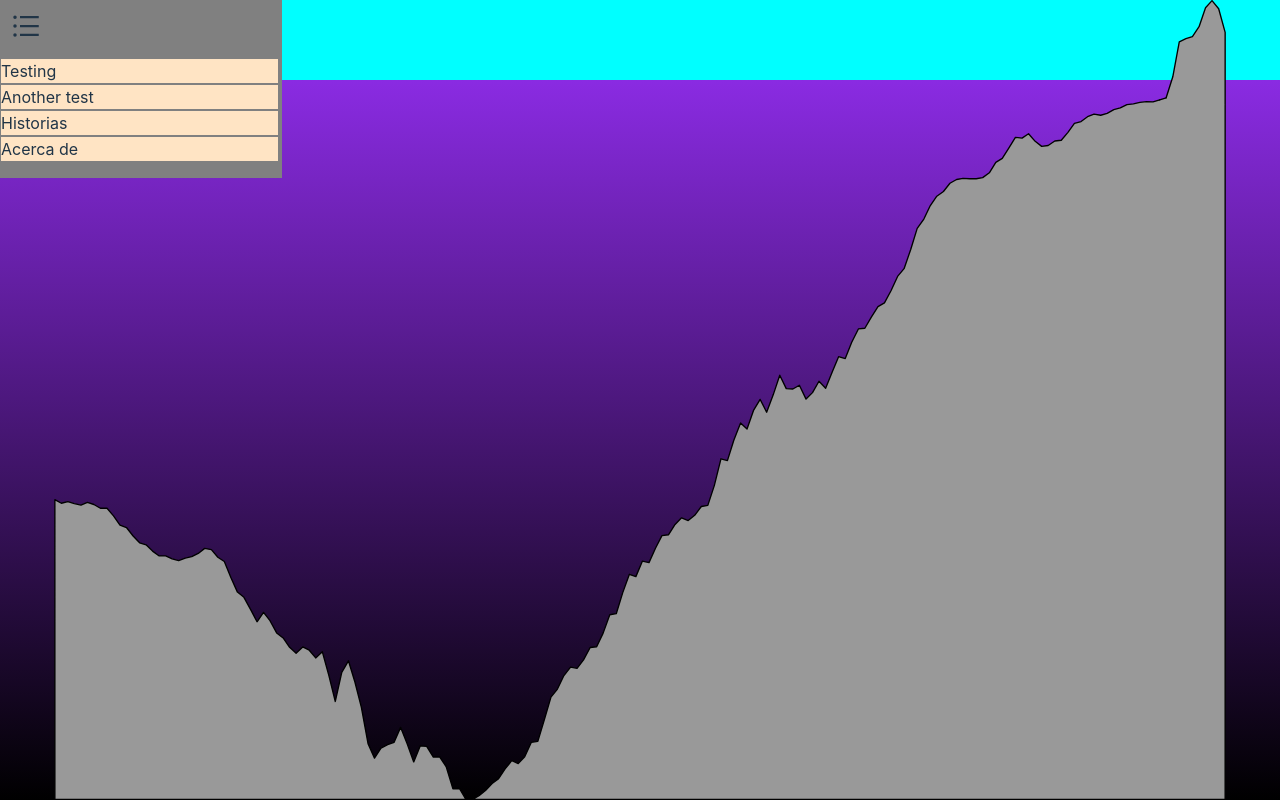
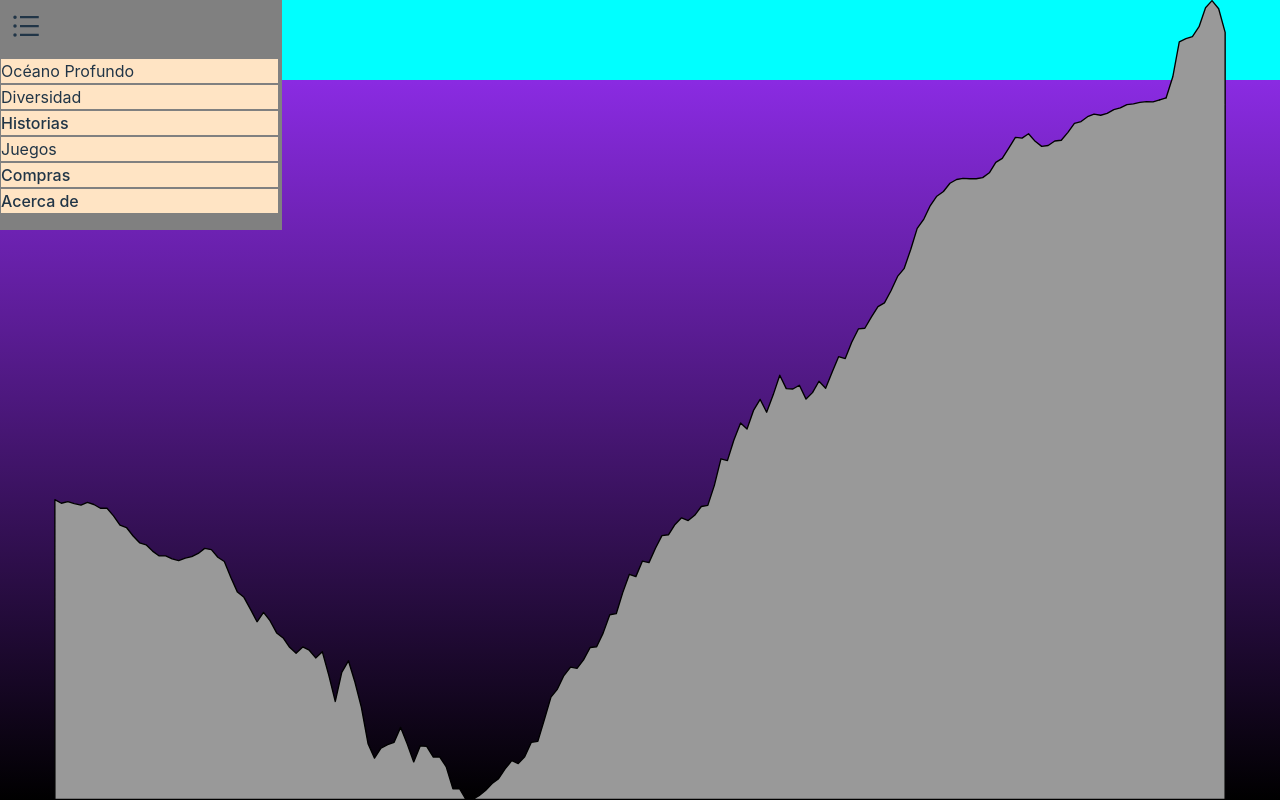
Before and after one commit to marcelostockle/sat03, a React (Vite) app: page / in a window 1280 px wide. Both pictures are taken after a click on the icon 26 px from the left and 26 px from the top of the page. Built offline with nearby package versions, Linux system fonts and the light colour scheme.

Commit message:
Sidebar refinement

```diff
--- a/src/NestedList.jsx
+++ b/src/NestedList.jsx
@@ -1,11 +1,12 @@
 import React, { useState } from 'react'
-import { useNavigate } from "react-router-dom";
 import './sidebar.css'
 
 const NestedList = (props) => {
-  const navigate = useNavigate()
   const [visible, setVisible] = useState(Array(props.content.length).fill(false))
   const visibleStyle = (b) => b ? 'flex' : 'none'
+  const linkWrapper = (content, link) => {
+    return link ? <a href={link}>{content}</a> : content
+  }
 
   return (<ul className='sidebar-list'
     style={{
@@ -14,14 +15,13 @@ const NestedList = (props) => {
     }}
   >
     {props.content.map((content, i) => {
-      return (<li
+      return linkWrapper(
+        <li
           key={`sidebaritem-${props.level}-${i}`}
           className='sidebar-list-item'
           onClick={(event)=> {
             event.stopPropagation()
-            if (content.link) {
-              navigate(content.link)
-            } else {
+            if (!content.link) {
               setVisible(visible.map((v, set_i) => set_i === i ? !v : v))
             }
           }}
@@ -31,7 +31,8 @@ const NestedList = (props) => {
           ? <NestedList content={content.child} level={props.level+1} display={visible[i]}/>
           : ""
         }
-      </li>)
+      </li>
+      , content.link)
     })}
   </ul>)
 }
--- a/src/sidebar.css
+++ b/src/sidebar.css
@@ -1,3 +1,7 @@
+a {
+  text-decoration: none !important;
+  color: inherit !important;
+}
 .menu-toggle {
   margin: 10px 0 0 10px;
 }
--- a/src/sidebar.json
+++ b/src/sidebar.json
@@ -1,18 +1,32 @@
 [
   {
-    "title": "Testing"
+    "title": "Océano Profundo"
   },
   {
-    "title": "Another test",
+    "title": "Diversidad",
     "child": [
       {
-        "title": "Nested item A"
+        "title": "OBIS"
       },
       {
-        "title": "Nested item B"
+        "title": "gbif"
       },
       {
-        "title": "Nested item C"
+        "title": "SONNE",
+        "child": [
+          {
+            "title": "Diversidad Conocida"
+          },
+          {
+            "title": "Diversidad Desconocida"
+          }
+        ]
+      },
+      {
+        "title": "HADAL"
+      },
+      {
+        "title": "ATACAMEX"
       }
     ]
   },
@@ -21,6 +35,28 @@
     "link": "/historias"
   },
   {
+    "title": "Juegos",
+    "child": [
+      {
+        "title": "Desafío Hadal",
+        "link": "https://www.audaciagame.cl/"
+      },
+      {
+        "title": "Puzzle"
+      },
+      {
+        "title": "Crucigrama"
+      },
+      {
+        "title": "Colgado"
+      }
+    ]
+  },
+  {
+    "title": "Compras",
+    "link": "/productos"
+  },
+  {
     "title": "Acerca de",
     "link": "/acercade"
   }
```
